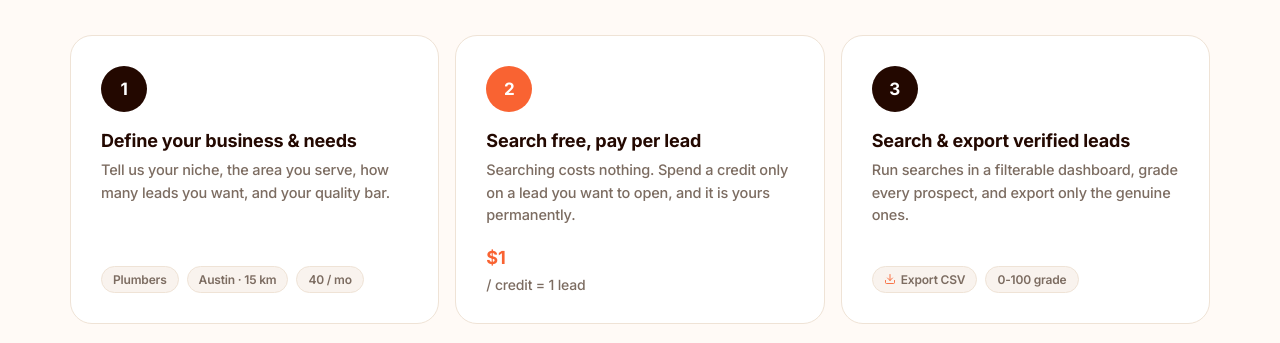
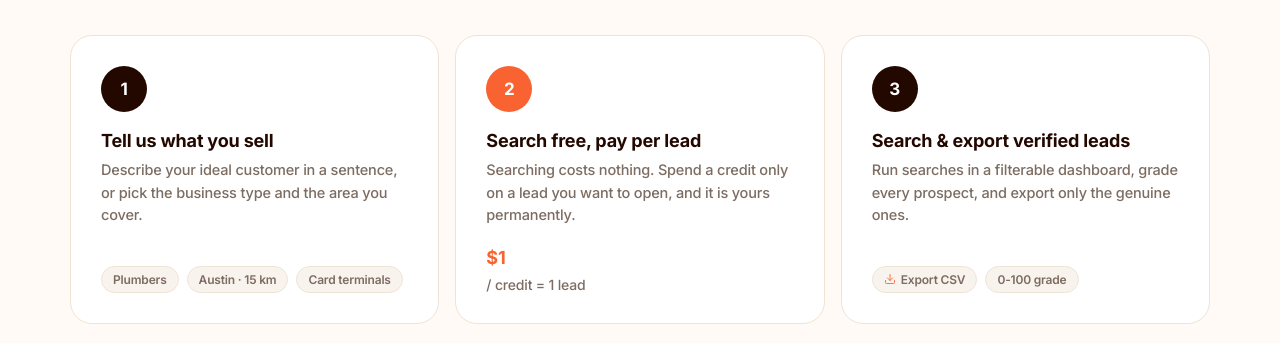
Before and after one commit to Hassan-Naeem-code/Fresh-Leads, a Next.js app: page / in a window 1280 px wide. Shown: the part 2980-3323 px from the top of the page. Built offline with nearby package versions, Linux system fonts and the light colour scheme; no server answers; the database is empty.

Commit message:
Update the first how-it-works step to match the credits model

```diff
--- a/app/page.tsx
+++ b/app/page.tsx
@@ -115,12 +115,12 @@ export default async function Landing() {
         <Reveal className="pr-steps">
           <div className="pr-step">
             <div className="pr-stepn">1</div>
-            <b>Define your business &amp; needs</b>
-            <p>Tell us your niche, the area you serve, how many leads you want, and your quality bar.</p>
+            <b>Tell us what you sell</b>
+            <p>Describe your ideal customer in a sentence, or pick the business type and the area you cover.</p>
             <div className="pr-stepproof">
               <span className="pr-schip">Plumbers</span>
               <span className="pr-schip">Austin · 15&nbsp;km</span>
-              <span className="pr-schip">40 / mo</span>
+              <span className="pr-schip">Card terminals</span>
             </div>
           </div>
           <div className="pr-step accent">
```
